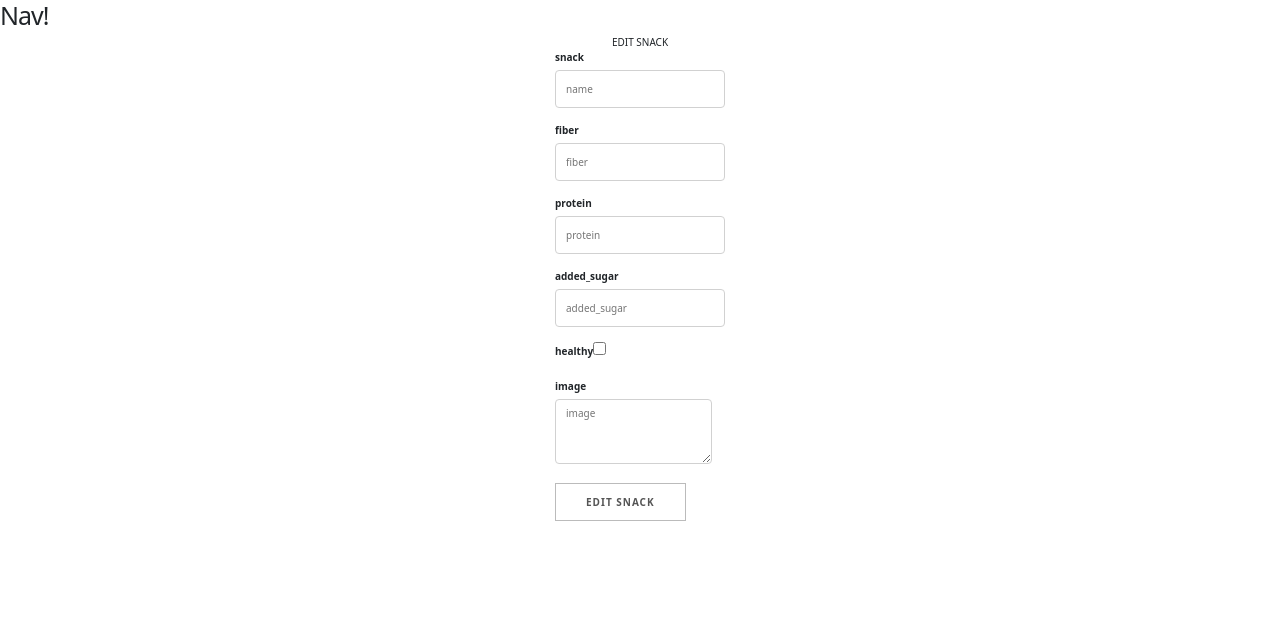
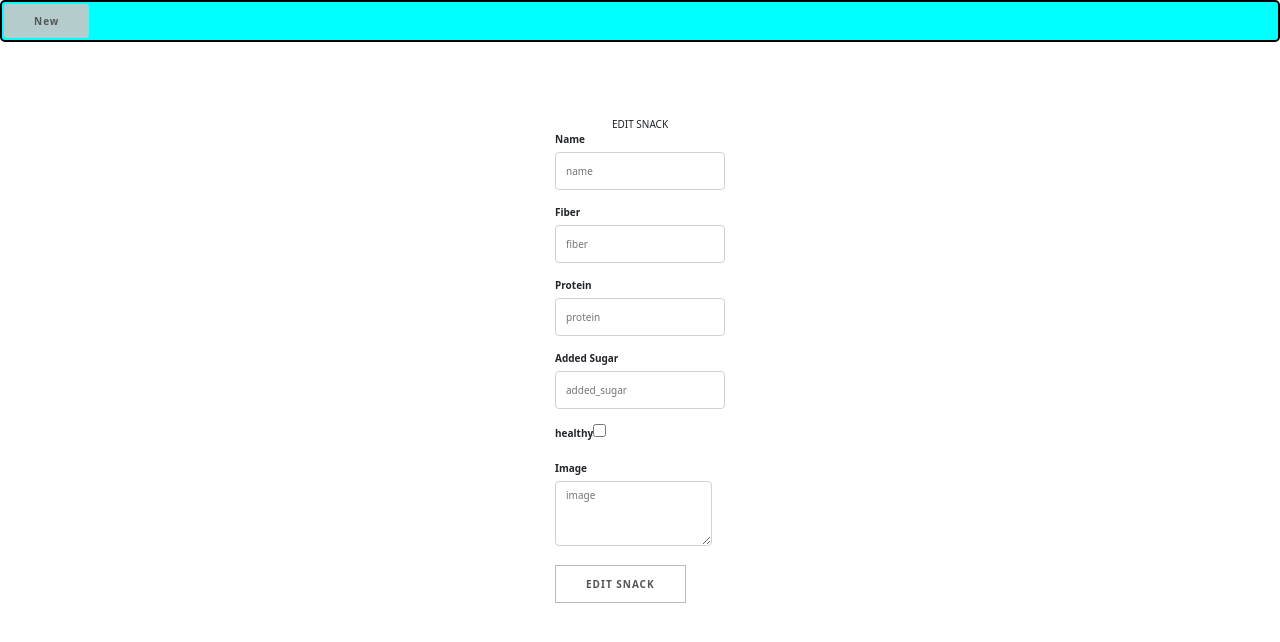
Before and after one commit to Jalamang/snack-a-log, a React (Create React App) app in the folder front-end/: page /snacks/1/edit in a window 1280 px wide. Shown: the top 642 px of the page. Built offline with nearby package versions, Linux system fonts and the light colour scheme; no server answers.

Commit message:
passed the cypress testes for new and edit

```diff
--- a/front-end/src/Components/Edit/Edit.js
+++ b/front-end/src/Components/Edit/Edit.js
@@ -31,7 +31,7 @@ function Edit() {
   }, [URL, id]);
 
   const HandleChange = (event) => {
-    setSnack({ ...snack, [event.target.name]: event.target.value });
+    setSnack({ ...snack, [event.target.id]: event.target.value });
   };
 
   const handleCheckboxChange = () => {
@@ -43,7 +43,7 @@ function Edit() {
 
     axios
       .put(`${URL}/snacks/${id}`, snack)
-      .then(() => navigate(`/`))
+      .then(() => navigate(`/snacks`))
       .catch((error) => console.log("catch", error));
   };
 
@@ -51,40 +51,48 @@ function Edit() {
     <div className="Edit">
       <p>EDIT SNACK</p>
       <form onSubmit={HandleSubmit}>
-        <label className="label" htmlFor="name">
-          snack
+        <label className="name" htmlFor="name" type="text">
+          Name
         </label>
         <br />
-        <input type="text" value={snack.name} name="name" placeholder="name" onChange={HandleChange} />
+        <input type="text" value={snack.name} id="name" placeholder="name" onChange={HandleChange} required />
         <br />
         <br />
 
         <label className="label" htmlFor="fiber">
-          fiber
+          Fiber
         </label>
         <br />
-        <input type="number" value={snack.fiber} name="fiber" placeholder="fiber" onChange={HandleChange} />
+        <input type="number" value={snack.fiber} id="fiber" placeholder="fiber" onChange={HandleChange} required />
         <br />
         <br />
 
         <label className="label" htmlFor="protein">
-          protein
+          Protein
         </label>
         <br />
-        <input type="number" value={snack.protein} name="protein" placeholder="protein" onChange={HandleChange} />
+        <input
+          type="number"
+          value={snack.protein}
+          id="protein"
+          placeholder="protein"
+          onChange={HandleChange}
+          required
+        />
         <br />
         <br />
 
         <label className="label" htmlFor="added_sugar">
-          added_sugar
+          Added Sugar
         </label>
         <br />
         <input
           type="number"
           value={snack.added_sugar}
-          name="added_sugar"
+          id="added_sugar"
           placeholder="added_sugar"
           onChange={HandleChange}
+          required
         />
         <br />
         <br />
@@ -94,10 +102,10 @@ function Edit() {
         <br />
         <br />
         <label className="label" htmlFor="image">
-          image
+          Image
         </label>
         <br />
-        <textarea type="url" value={snack.image} name="image" placeholder="image" onChange={HandleChange} />
+        <textarea type="text" value={snack.image} id="image" placeholder="image" onChange={HandleChange} />
         <br />
         <br />
 
--- a/front-end/src/Components/Nav/Nav.css
+++ b/front-end/src/Components/Nav/Nav.css
@@ -0,0 +1,11 @@
+.Nav {
+  border: solid 2px black;
+  margin-bottom: 75px;
+  border-radius: 5px;
+  background-color: aqua;
+}
+.Nav button {
+  border: solid 2px aqua;
+  border-radius: 5px;
+  background-color: rgb(180, 204, 204);
+}
--- a/front-end/src/Components/Nav/Nav.js
+++ b/front-end/src/Components/Nav/Nav.js
@@ -1,7 +1,15 @@
+import React from "react";
+import { Link } from "react-router-dom";
+import "./Nav.css";
+
 function Nav() {
   return (
-    <div className="Nav">
-      <h1>Nav!</h1>
+    <div>
+      <div className="Nav">
+        <Link to="/snacks/new">
+          <button>New </button>
+        </Link>
+      </div>
     </div>
   );
 }
--- a/front-end/src/Components/New/New.js
+++ b/front-end/src/Components/New/New.js
@@ -18,7 +18,7 @@ function New() {
   ]);
 
   const HandleChange = (event) => {
-    setSnack({ ...snack, [event.target.name]: event.target.value });
+    setSnack({ ...snack, [event.target.id]: event.target.value });
   };
 
   const handleCheckboxChange = () => {
@@ -30,46 +30,46 @@ function New() {
 
     axios
       .post(`${URL}/snacks`, snack)
-      .then(() => navigate(`/`))
+      .then(() => navigate(`/snacks`))
       .catch((error) => console.log("catch", error));
   };
 
   return (
     <div className="New">
-      <p>Add Snack</p>
+      <p>New Snacks</p>
       <form onSubmit={HandleSubmit}>
         <label className="label" htmlFor="name">
-          snack
+          Name
         </label>
         <br />
-        <input type="text" value={snack.name} name="name" placeholder="name" onChange={HandleChange} />
+        <input type="text" value={snack.name} id="name" placeholder="name" onChange={HandleChange} />
         <br />
         <br />
 
         <label className="label" htmlFor="fiber">
-          fiber
+          Fiber
         </label>
         <br />
-        <input type="number" value={snack.fiber} name="fiber" placeholder="fiber" onChange={HandleChange} />
+        <input type="number" value={snack.fiber} id="fiber" placeholder="fiber" onChange={HandleChange} />
         <br />
         <br />
 
         <label className="label" htmlFor="protein">
-          protein
+          Protein
         </label>
         <br />
-        <input type="number" value={snack.protein} name="protein" placeholder="protein" onChange={HandleChange} />
+        <input type="number" value={snack.protein} id="protein" placeholder="protein" onChange={HandleChange} />
         <br />
         <br />
 
         <label className="label" htmlFor="added_sugar">
-          added_sugar
+          Added Sugar
         </label>
         <br />
         <input
           type="number"
           value={snack.added_sugar}
-          name="added_sugar"
+          id="added_sugar"
           placeholder="added_sugar"
           onChange={HandleChange}
         />
@@ -81,10 +81,10 @@ function New() {
         <br />
         <br />
         <label className="label" htmlFor="image">
-          image
+          Image
         </label>
         <br />
-        <textarea type="url" value={snack.image} name="image" placeholder="image" onChange={HandleChange} />
+        <textarea type="text" value={snack.image} id="image" placeholder="image" onChange={HandleChange} />
         <br />
         <br />
 
```
Also changed, not shown: 1 other file (tests, documents, lock files or other folders).
